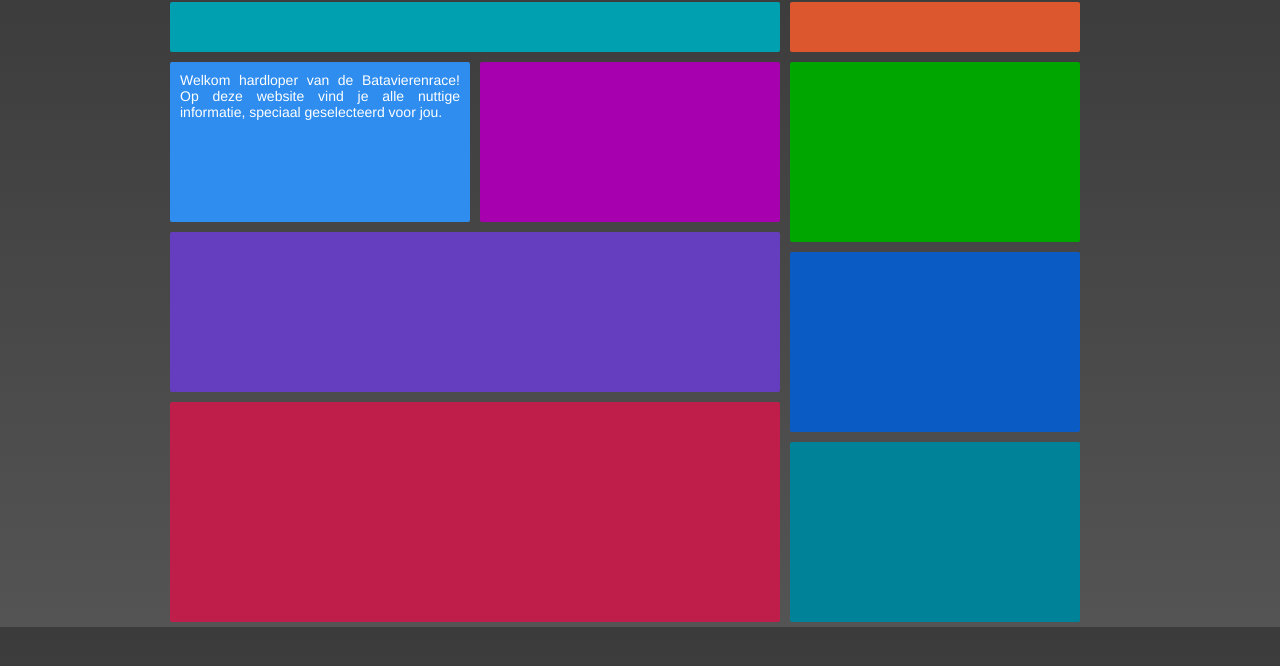
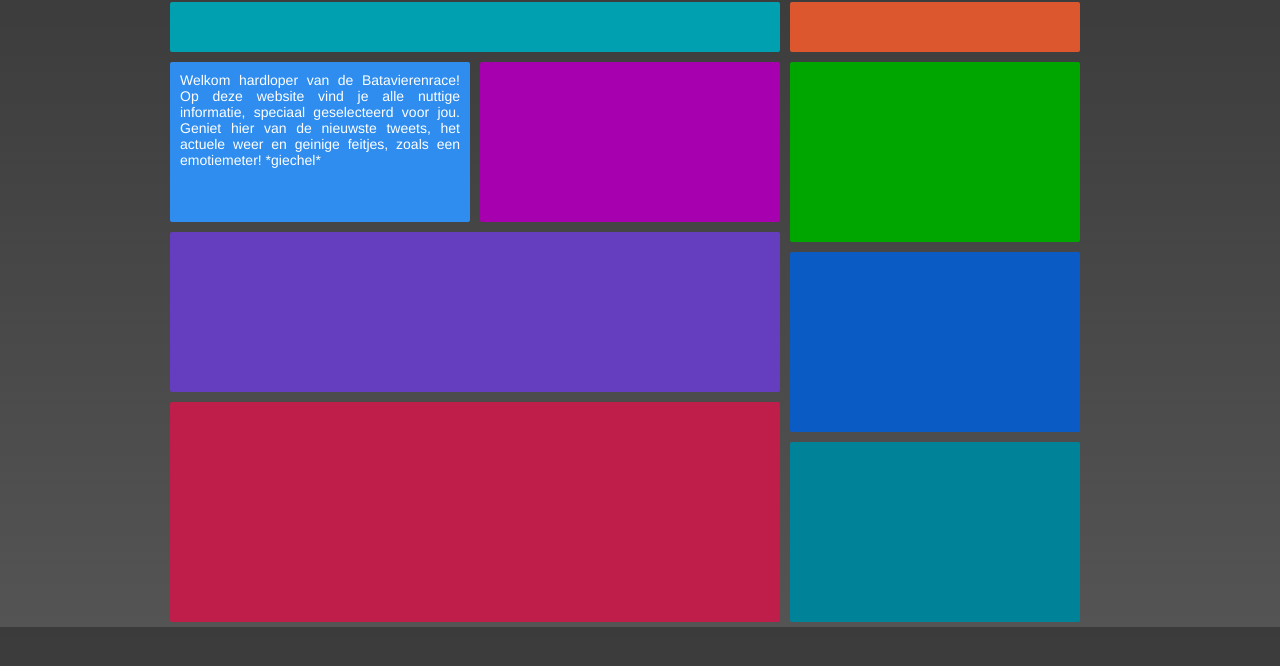
Before and after one commit to stevegroes/BATA, a plain HTML site: page dashboard_static/index.html in a window 1280 px wide. Shown: the part 42-708 px from the top of the page. Drawn offline with Linux system fonts and the light colour scheme; no server answers.

Commit message:
nieuw tekst

```diff
--- a/dashboard_static/index.html
+++ b/dashboard_static/index.html
@@ -23,7 +23,7 @@
 <div class="blok50">
 <div id="welkom">
 <div id="welkomblok">
-<p>Welkom hardloper van de Batavierenrace! Op deze website vind je alle nuttige informatie, speciaal geselecteerd voor jou.</p>
+<p>Welkom hardloper van de Batavierenrace! Op deze website vind je alle nuttige informatie, speciaal geselecteerd voor jou. Geniet hier van de nieuwste tweets, het actuele weer en geinige feitjes, zoals een emotiemeter! *giechel*</p>
 </div>
 </div>
 </div>
```
